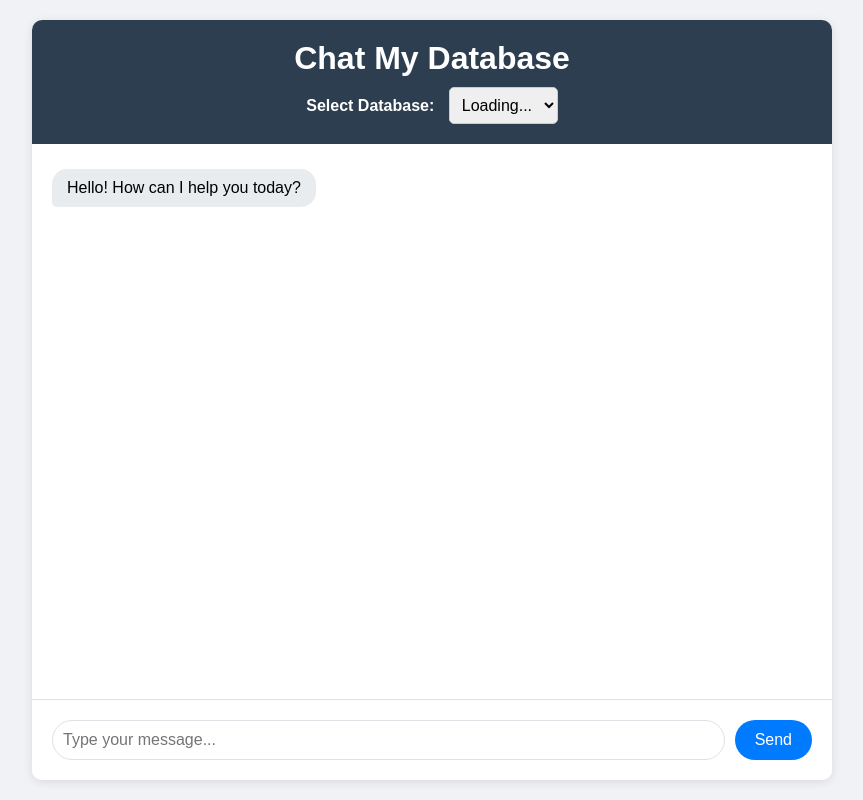
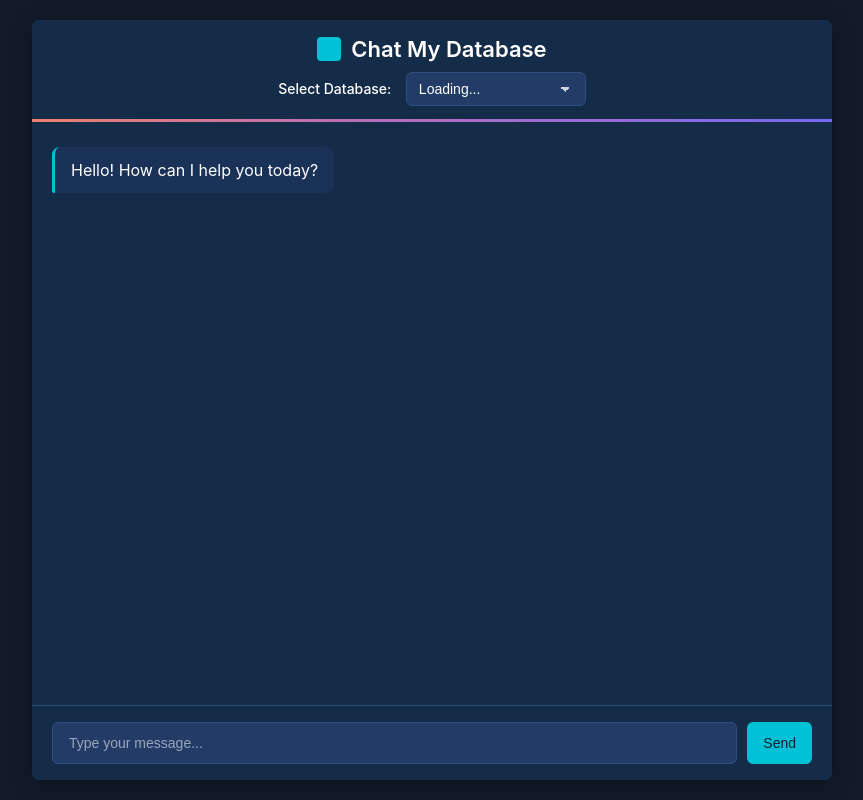
Before and after one commit to FalkorDB/QueryWeaver, a Flask app: page / in a window 1280 px wide. Shown: the whole page, without its empty margins (208-1071 px from the left). Run offline with Flask 3, Linux system fonts and the light colour scheme; data that the repository does not hold is empty.

Commit message:
update CSS to branding

```diff
--- a/static/css/chat.css
+++ b/static/css/chat.css
@@ -4,21 +4,36 @@
   box-sizing: border-box;
 }
 
+:root {
+  /* FalkorDB brand colors - based on browser.falkordb.com */
+  --falkor-primary: #00C1D5;      /* FalkorDB primary teal */
+  --falkor-secondary: #152C49;    /* Dark navy blue - main background */
+  --dark-bg: #121A29;              /* Dark blue-gray background */
+  --falkor-surface: #1A3158;      /* Slightly lighter navy for surfaces */
+  --falkor-elevated: #223C67;     /* Elevated component color */
+  --falkor-accent: #19B6C9;       /* Secondary teal for hover states */
+  --falkor-border: #2D4E85;       /* Border color */
+  --text-primary: #FFFFFF;        /* Primary text color */
+  --text-secondary: #CDD3DF;      /* Secondary text color */
+  --falkor-highlight: #20C9D8;    /* Highlight color */
+}
+
 body {
-    font-family: Arial, sans-serif;
-    background-color: #f0f2f5;
+  font-family: -apple-system, BlinkMacSystemFont, "Segoe UI", Roboto, Helvetica, Arial, sans-serif;
+  background-color: var(--dark-bg);
   height: 100vh;
   display: flex;
   flex-direction: column;
+  color: var(--text-primary);
 }
 
 .chat-container {
   width: 90%;
   max-width: 800px;
   margin: 20px auto;
-    background: white;
-    border-radius: 10px;
-    box-shadow: 0 2px 10px rgba(0, 0, 0, 0.1);
+  background: var(--falkor-surface);
+  border-radius: 8px;
+  box-shadow: 0 4px 20px rgba(0, 0, 0, 0.25);
   flex-grow: 1;
   display: flex;
   flex-direction: column;
@@ -26,10 +41,40 @@ body {
 }
 
 .chat-header {
-    background: #2c3e50;
+  background: var(--falkor-secondary);
   color: white;
-    padding: 20px;
+  padding: 16px 20px;
   text-align: center;
+  position: relative;
+}
+
+.chat-header::after {
+  content: '';
+  position: absolute;
+  bottom: 0;
+  left: 0;
+  right: 0;
+  height: 3px;
+  background: linear-gradient(90deg,#ec806c,#b66ebd 43.41%,#7568f2);
+}
+
+.chat-header h1 {
+  color: var(--text-primary);
+  font-weight: 600;
+  font-size: 22px;
+  display: flex;
+  align-items: center;
+  justify-content: center;
+}
+
+.chat-header h1::before {
+  content: '';
+  display: inline-block;
+  width: 24px;
+  height: 24px;
+  margin-right: 10px;
+  background-color: var(--falkor-primary);
+  border-radius: 4px;
 }
 
 .chat-messages {
@@ -39,68 +84,92 @@ body {
   display: flex;
   flex-direction: column;
   gap: 15px;
+  background-color: var(--falkor-secondary);
 }
 
 .message {
   max-width: 70%;
-    padding: 10px 15px;
-    border-radius: 15px;
+  padding: 12px 16px;
+  border-radius: 8px;
   margin: 5px 0;
+  line-height: 1.4;
 }
 
 .user-message {
-    background: #007bff;
-    color: white;
+  background: var(--falkor-primary);
+  color: #102030;
   align-self: flex-end;
-    border-bottom-right-radius: 5px;
+  border-bottom-right-radius: 2px;
+  font-weight: 500;
 }
 
 .bot-message {
-    background: #e9ecef;
-    color: black;
+  background: var(--falkor-surface);
+  color: var(--text-primary);
   align-self: flex-start;
-    border-bottom-left-radius: 5px;
+  border-bottom-left-radius: 2px;
+  border-left: 3px solid var(--falkor-primary);
 }
 
 .chat-input {
   display: flex;
-    padding: 20px;
-    background: white;
-    border-top: 1px solid #dee2e6;
+  padding: 16px 20px;
+  background: var(--falkor-secondary);
+  border-top: 1px solid var(--falkor-border);
 }
 
 #message-input {
   flex-grow: 1;
-    padding: 10px;
-    border: 1px solid #dee2e6;
-    border-radius: 20px;
+  padding: 12px 16px;
+  border: 1px solid var(--falkor-border);
+  border-radius: 6px;
   margin-right: 10px;
-    font-size: 16px;
+  font-size: 14px;
+  background-color: var(--falkor-elevated);
+  color: var(--text-primary);
+  transition: border-color 0.2s;
+}
+
+#message-input:focus {
+  outline: none;
+  border-color: var(--falkor-primary);
+  box-shadow: 0 0 0 2px rgba(0, 193, 213, 0.15);
+}
+
+#message-input::placeholder {
+  color: var(--text-secondary);
+  opacity: 0.7;
 }
 
 #send-button {
-    padding: 10px 20px;
-    background: #007bff;
-    color: white;
+  padding: 10px 16px;
+  background: var(--falkor-primary);
+  color: #102030;
   border: none;
-    border-radius: 20px;
+  border-radius: 6px;
   cursor: pointer;
-    font-size: 16px;
-    transition: background-color 0.3s;
+  font-size: 14px;
+  font-weight: 500;
+  transition: background-color 0.2s;
+  display: flex;
+  align-items: center;
+  justify-content: center;
 }
 
 #send-button:hover {
-    background: #0056b3;
+  background: var(--falkor-accent);
 }
 
 .typing-indicator {
   display: none;
   align-self: flex-start;
-    background: #e9ecef;
+  background: var(--falkor-surface);
   padding: 10px 15px;
-    border-radius: 15px;
-    color: #666;
+  border-radius: 8px;
+  border-bottom-left-radius: 2px;
+  color: var(--text-secondary);
   font-style: italic;
+  border-left: 3px solid var(--falkor-primary);
 }
 
 .dropdown-container {
@@ -109,14 +178,30 @@ body {
 }
 
 .dropdown-container label {
-    color: white;
-    font-weight: bold;
+  color: var(--text-primary);
+  font-weight: 500;
   margin-right: 10px;
+  font-size: 14px;
 }
 
 #graph-select {
-    padding: 8px;
-    border-radius: 5px;
-    border: 1px solid #ccc;
-    font-size: 16px;
+  padding: 8px 12px;
+  border-radius: 6px;
+  border: 1px solid var(--falkor-border);
+  font-size: 14px;
+  background-color: var(--falkor-elevated);
+  color: var(--text-primary);
+  transition: border-color 0.2s;
+  min-width: 180px;
+  appearance: none;
+  background-image: linear-gradient(45deg, transparent 50%, var(--text-secondary) 50%),
+                    linear-gradient(135deg, var(--text-secondary) 50%, transparent 50%);
+  background-position: calc(100% - 20px) center, calc(100% - 15px) center;
+  background-size: 5px 5px, 5px 5px;
+  background-repeat: no-repeat;
 }
+
+#graph-select:focus {
+  outline: none;
+  border-color: var(--falkor-primary);
+}
```
Lines whose indentation alone changed are shown as unchanged.
